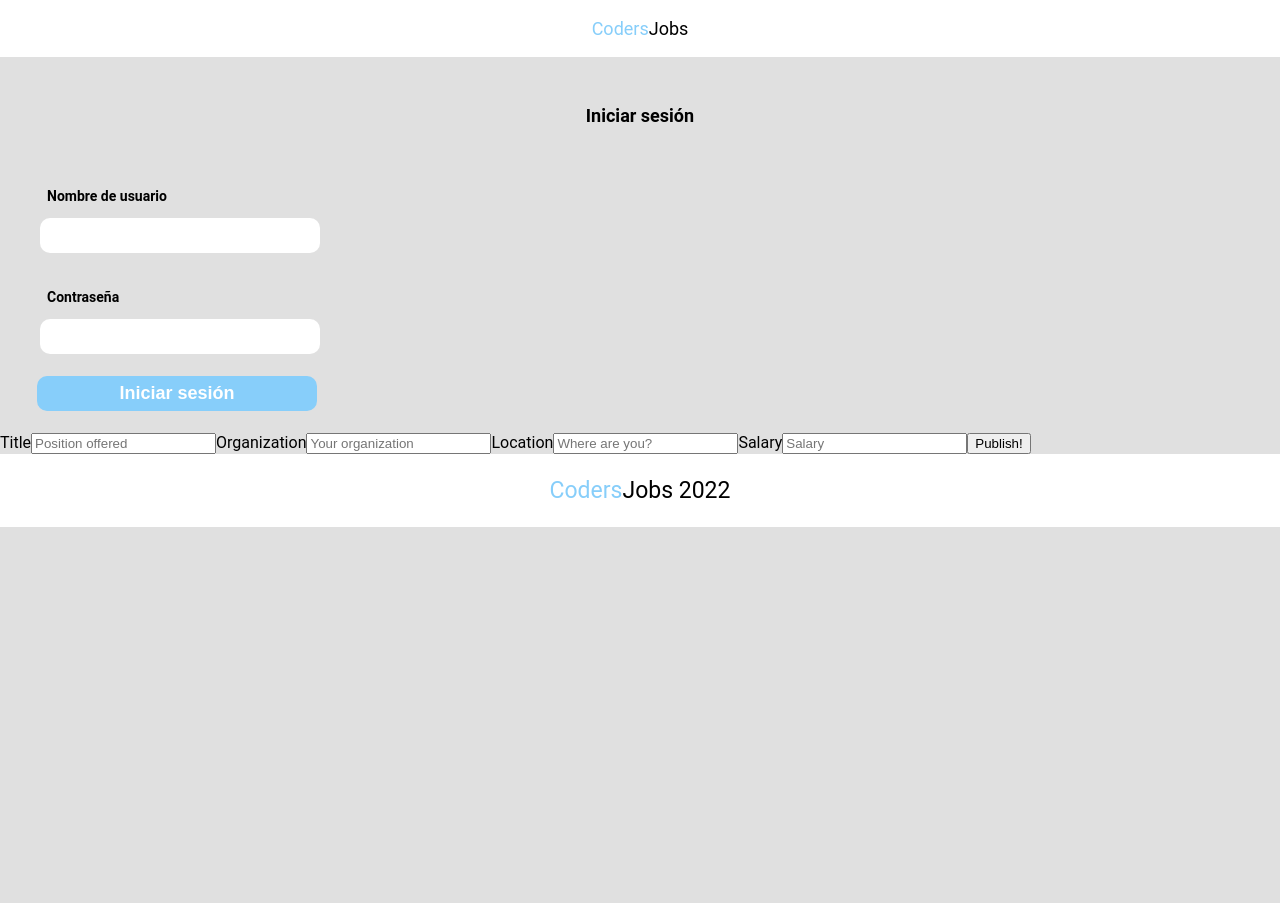
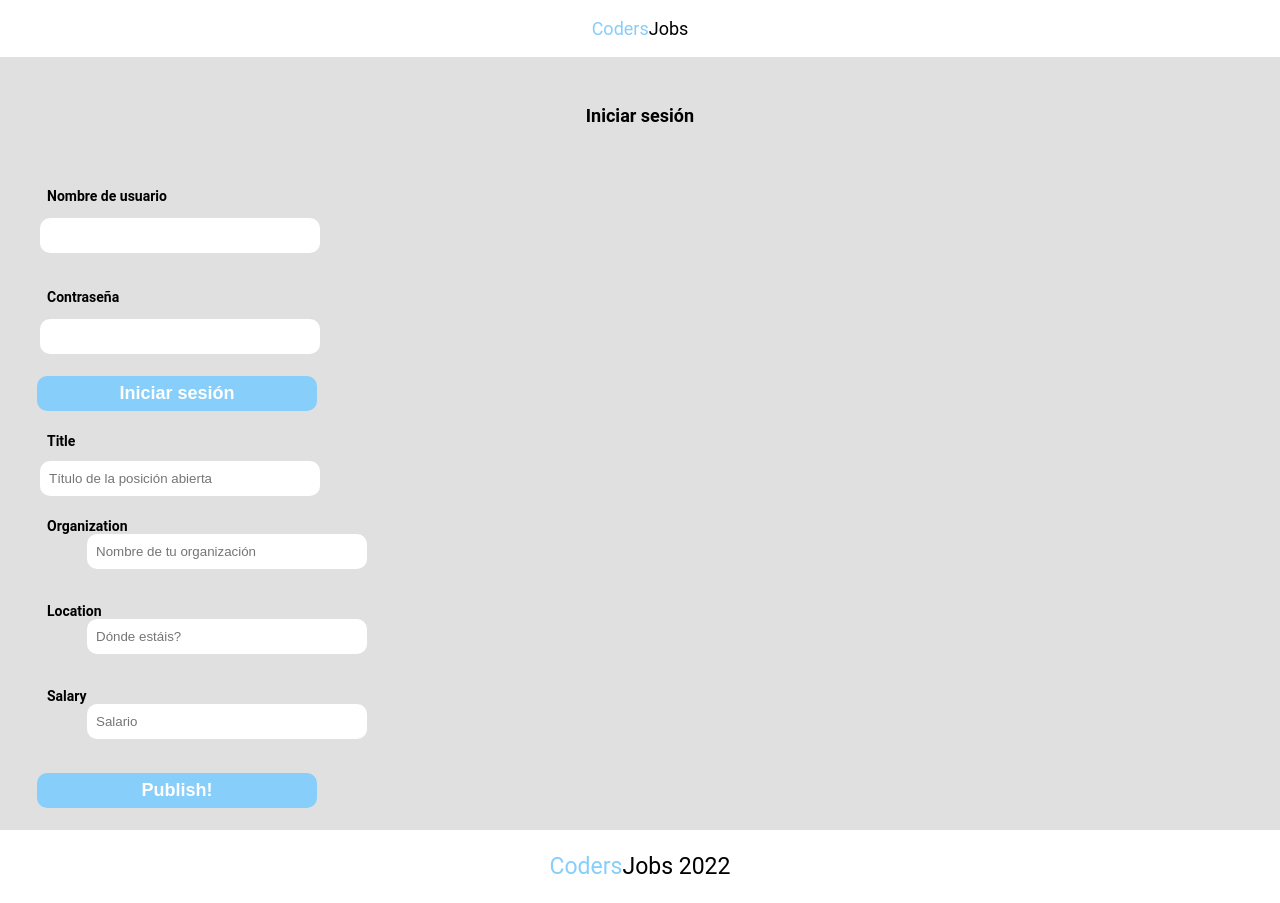
Before and after one commit to DavidLlobet/CodersJobs-FrontEnd, a React (Create React App) app: page /login in a window 1280 px wide. Before the commit the page ends 800 px from the top, so only its background shows below. Built offline with nearby package versions, Linux system fonts and the light colour scheme.

Commit message:
Added JobForm sass styles

```diff
--- /dev/null
+++ b/src/components/JobForm/JobForm.scss
@@ -0,0 +1,43 @@
+.job-form {
+  display: flex;
+  flex-direction: column;
+
+  // &__field {
+  //   float: left;
+  //   margin-left: 20px;
+  // }
+
+  &__label {
+    display: block;
+    width: 180px;
+    font-size: 14px;
+    font-weight: 700;
+    margin-left: 47px;
+    margin-bottom: 12px;
+  }
+
+  &__input {
+    display: block;
+    border: none;
+    border-radius: 10px;
+    height: 35px;
+    margin-bottom: 22px;
+    margin-left: 40px;
+    width: 280px;
+    padding: 9px;
+  }
+
+  &__button {
+    background-color: #87cefa;
+    border: none;
+    border-radius: 10px;
+    color: #fff;
+    font-size: 18px;
+    font-weight: 700;
+    height: 35px;
+    line-height: 21px;
+    margin-bottom: 22px;
+    margin-left: 37px;
+    width: 280px;
+  }
+}
--- a/src/components/JobForm/JobForm.tsx
+++ b/src/components/JobForm/JobForm.tsx
@@ -1,4 +1,5 @@
 import { useState, FormEvent, ChangeEvent } from "react";
+import "./JobForm.scss";
 
 const JobForm = (): JSX.Element => {
   interface Job {
@@ -35,56 +36,58 @@ const JobForm = (): JSX.Element => {
 
   return (
     <div className="form-container">
-      <form className="form-container__form-data text" onSubmit={onSubmitData}>
-        <label htmlFor="title" className="label">
-          Title
+      <form className="job-form" onSubmit={onSubmitData}>
+        <div className="job-form__field">
+          <label htmlFor="title" className="job-form__label">
+            Title
+          </label>
           <input
             type="text"
-            className="text"
+            className="job-form__input"
             value={jobData.title}
-            placeholder="Position offered"
+            placeholder="Título de la posición abierta"
             id="title"
             onChange={onChangeJobData}
             required
           />
-        </label>
-        <label htmlFor="company" className="label">
+        </div>
+        <label htmlFor="company" className="job-form__label">
           Organization
           <input
             type="text"
-            className="text"
+            className="job-form__input"
             value={jobData.company}
-            placeholder="Your organization"
+            placeholder="Nombre de tu organización"
             id="company"
             onChange={onChangeJobData}
             required
           />
         </label>
-        <label htmlFor="location" className="label">
+        <label htmlFor="location" className="job-form__label">
           Location
           <input
             type="text"
-            className="text"
+            className="job-form__input"
             value={jobData.location}
-            placeholder="Where are you?"
+            placeholder="Dónde estáis?"
             id="location"
             onChange={onChangeJobData}
             required
           />
         </label>
-        <label htmlFor="salary" className="label">
+        <label htmlFor="salary" className="job-form__label">
           Salary
           <input
             type="text"
-            className="text"
+            className="job-form__input"
             value={jobData.salary}
-            placeholder="Salary"
+            placeholder="Salario"
             id="salary"
             onChange={onChangeJobData}
             required
           />
         </label>
-        <input className="button" type="submit" value="Publish!" />
+        <input className="job-form__button" type="submit" value="Publish!" />
       </form>
     </div>
   );
```
Also changed, not shown: src/components/LoginForm/LoginForm.tsx (line endings or trailing spaces).
